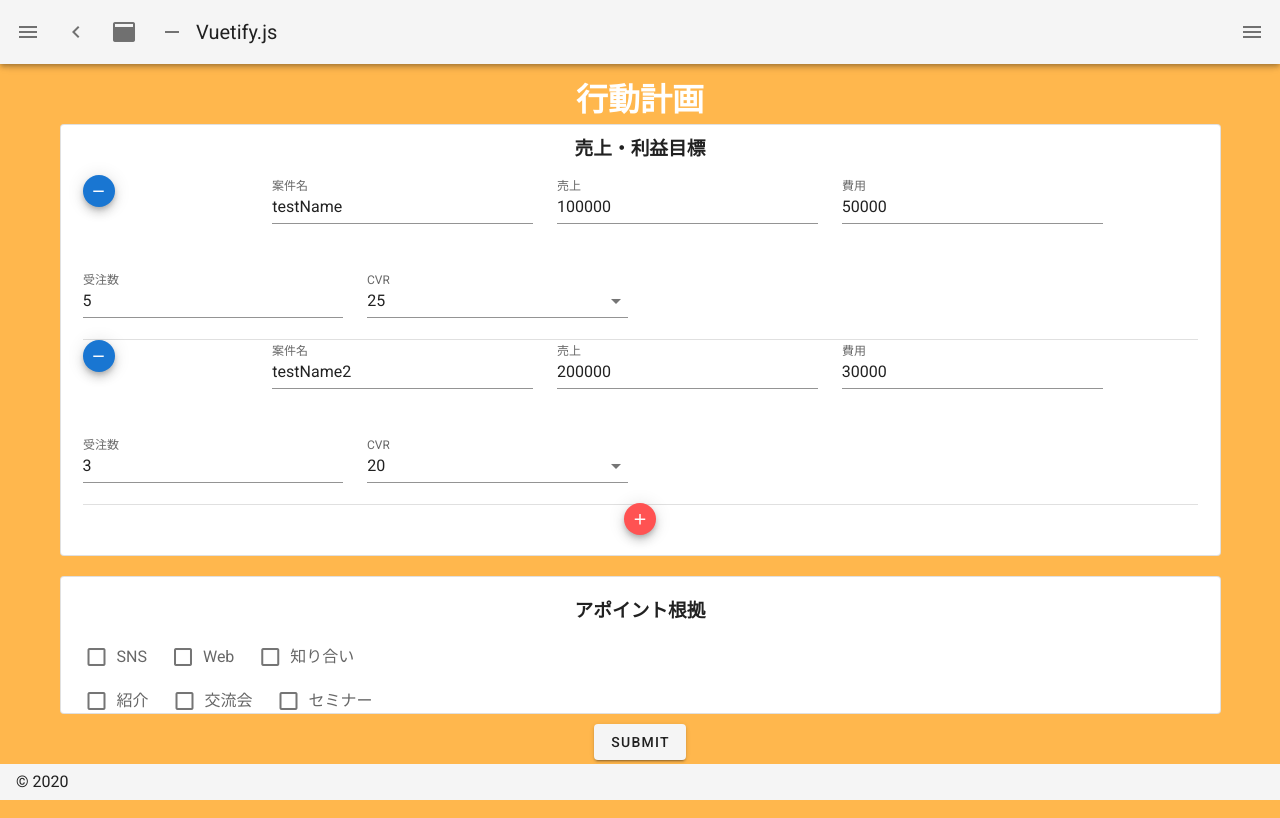
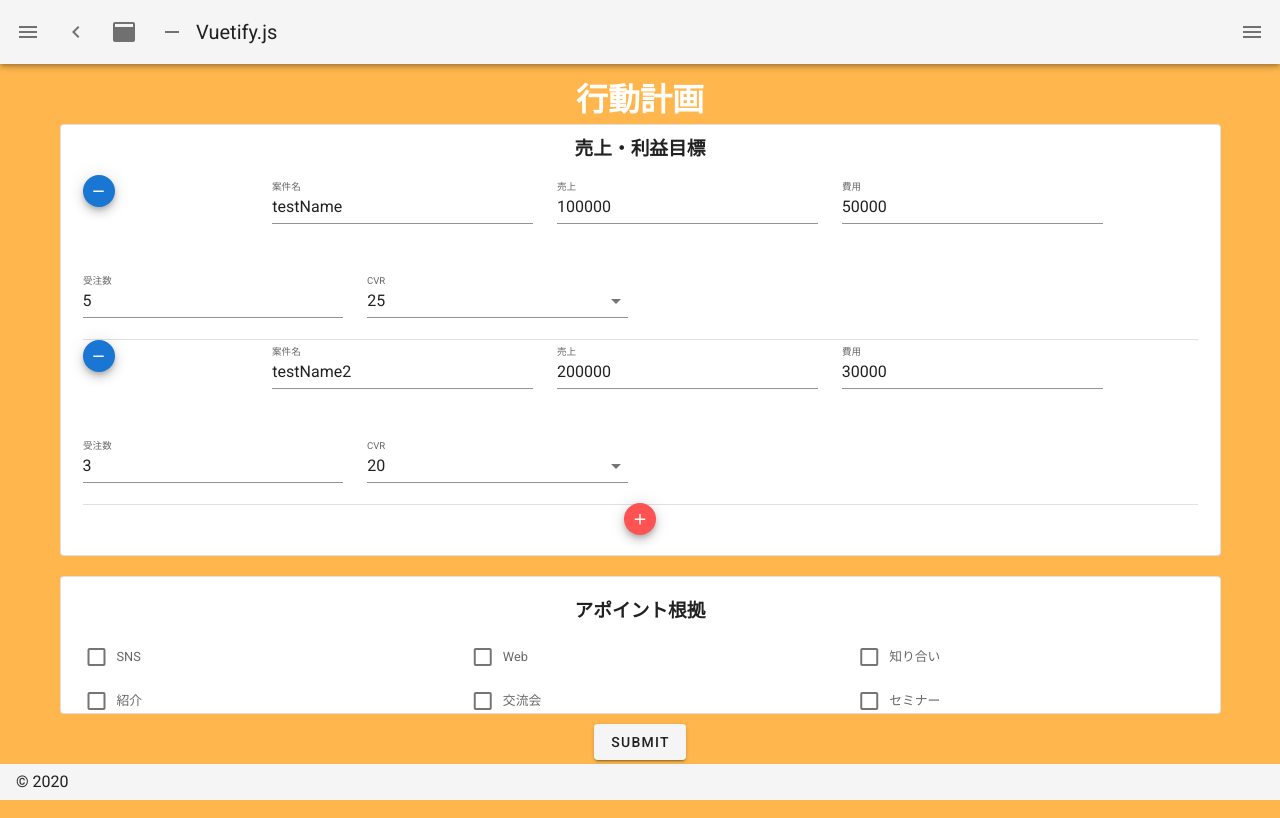
Before and after one commit to Liam1230/bisPrisonBot, a Nuxt app: page / in a window 1280 px wide. Built offline with nearby package versions, Linux system fonts and the light colour scheme.

Commit message:
レイアウトの修正

```diff
--- a/pages/index.vue
+++ b/pages/index.vue
@@ -67,17 +67,19 @@
 			</h3>
 			<v-container>
 				<v-row>
+					<v-col cols="4" md="4" style="padding:0px">
 						<v-checkbox
 							v-model="checkboxItems"
 							label="SNS"
 							color="red"
 							value="0"
 							hide-details
-						class="pl-3 ml-3"
+							class="pl-3 ml-3 text-caption"
 							true-value="1"
 							false-value="0"
 						></v-checkbox>
-
+					</v-col>
+					<v-col cols="4" md="4" style="padding:0px">
 						<v-checkbox
 							v-model="checkboxItems"
 							label="Web"
@@ -88,7 +90,8 @@
 							true-value="1"
 							false-value="0"
 						></v-checkbox>
-
+					</v-col>
+					<v-col cols="4" md="4" style="padding:0px">
 						<v-checkbox
 							v-model="checkboxItems"
 							label="知り合い"
@@ -99,8 +102,10 @@
 							true-value="1"
 							false-value="0"
 						></v-checkbox>
+					</v-col>
 				</v-row>
 				<v-row>
+					<v-col cols="4" md="4" style="padding:0px">
 						<v-checkbox
 							v-model="checkboxItems"
 							label="紹介"
@@ -111,7 +116,8 @@
 							true-value="1"
 							false-value="0"
 						></v-checkbox>
-
+					</v-col>
+					<v-col cols="4" md="4" style="padding:0px">
 						<v-checkbox
 							v-model="checkboxItems"
 							label="交流会"
@@ -122,7 +128,8 @@
 							true-value="1"
 							false-value="0"
 						></v-checkbox>
-
+					</v-col>
+					<v-col cols="4" md="4" style="padding:0px;">
 						<v-checkbox
 							v-model="checkboxItems"
 							label="セミナー"
@@ -133,6 +140,7 @@
 							true-value="1"
 							false-value="0"
 						></v-checkbox>
+					</v-col>
 				</v-row>
 			</v-container>
 		</v-card>
@@ -268,5 +276,7 @@ export default {
 .white-text{
 	color: white;
 }
-
+.v-label {
+    font-size: 0.8rem;
+}
 </style>
```
Lines whose indentation alone changed are shown as unchanged.
